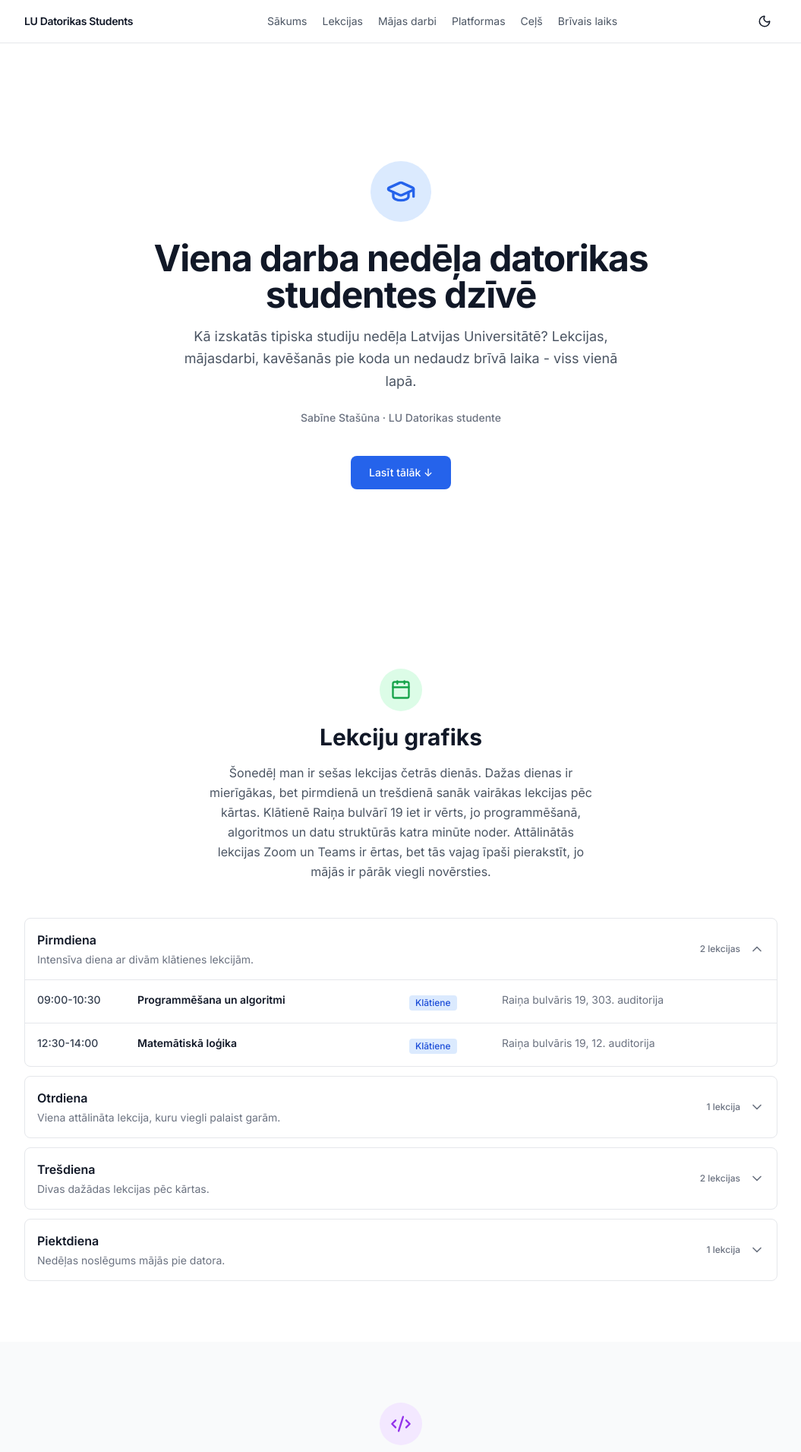
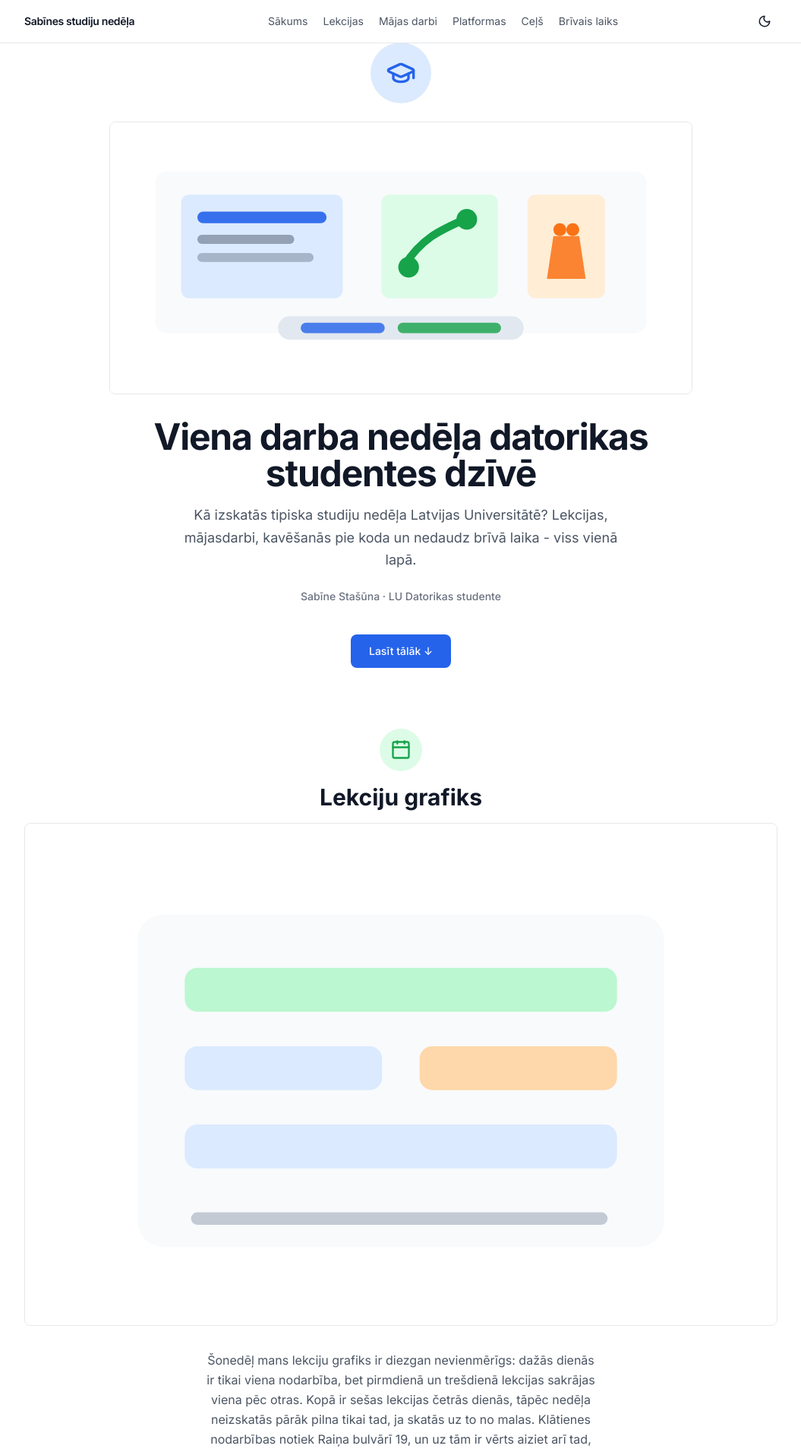
Before and after one commit to sabinestasuna/manalieliskanedela, a Next.js app: page / in a window 1280 px wide. Shown: the top 1911 px of the page at 76% size, without its empty margins (112-1167 px from the left). Built offline with nearby package versions, Linux system fonts and the light colour scheme.

Commit message:
Complete assignment requirements

```diff
--- a/app/layout.tsx
+++ b/app/layout.tsx
@@ -6,8 +6,8 @@ import { ThemeProvider } from "@/components/ThemeProvider";
 const inter = Inter({ subsets: ["latin", "latin-ext"] });
 
 export const metadata: Metadata = {
-  title: "Viena darba nedēļa datorikas studenta dzīvē",
-  description: "Kā izskatās tipiska studiju nedēļa Latvijas Universitātes datorikas studentam",
+  title: "Viena darba nedēļa datorikas studentes dzīvē",
+  description: "Sabīnes Stašūnas vienas darba nedēļas stāsts Latvijas Universitātes datorikas studijās",
 };
 
 export default function RootLayout({
--- a/components/Navbar.tsx
+++ b/components/Navbar.tsx
@@ -1,7 +1,7 @@
 "use client";
 
 import { useState } from "react";
-import { Moon, Sun, Menu, X } from "lucide-react";
+import { Menu, Moon, Sun, X } from "lucide-react";
 import { useTheme } from "next-themes";
 
 const links = [
@@ -18,9 +18,11 @@ export function Navbar() {
   const [open, setOpen] = useState(false);
 
   return (
-    <nav className="fixed top-0 left-0 right-0 z-50 bg-white/80 dark:bg-gray-950/80 backdrop-blur border-b border-gray-200 dark:border-gray-800">
+    <nav className="fixed top-0 left-0 right-0 z-50 bg-white/85 dark:bg-gray-950/85 backdrop-blur border-b border-gray-200 dark:border-gray-800">
       <div className="max-w-5xl mx-auto px-4 h-14 flex items-center justify-between">
-        <span className="font-semibold text-sm tracking-tight">LU Datorikas Students</span>
+        <a href="#sakums" className="font-semibold text-sm tracking-tight">
+          Sabīnes studiju nedēļa
+        </a>
 
         <ul className="hidden md:flex gap-5 text-sm">
           {links.map((l) => (
@@ -37,17 +39,19 @@ export function Navbar() {
 
         <div className="flex items-center gap-2">
           <button
+            type="button"
             onClick={() => setTheme(resolvedTheme === "dark" ? "light" : "dark")}
             className="p-2 rounded-md hover:bg-gray-100 dark:hover:bg-gray-800 transition-colors"
-            aria-label="Pārslēgt tēmu"
+            aria-label="Pārslēgt krāsu režīmu"
           >
             {resolvedTheme === "dark" ? <Sun size={18} /> : <Moon size={18} />}
           </button>
 
           <button
+            type="button"
             className="md:hidden p-2 rounded-md hover:bg-gray-100 dark:hover:bg-gray-800"
             onClick={() => setOpen(!open)}
-            aria-label="Izvēlne"
+            aria-label="Atvērt vai aizvērt izvēlni"
           >
             {open ? <X size={18} /> : <Menu size={18} />}
           </button>
--- /dev/null
+++ b/components/StudyIllustrations.tsx
@@ -0,0 +1,106 @@
+type IllustrationProps = {
+  variant: "hero" | "lectures" | "tasks" | "platforms" | "route" | "freeTime";
+  title: string;
+};
+
+const baseLabel = "Autora veidota ilustrācija";
+
+export function StudyIllustration({ variant, title }: IllustrationProps) {
+  const label = `${baseLabel}: ${title}`;
+
+  if (variant === "hero") {
+    return (
+      <figure className="w-full max-w-3xl mx-auto mb-8" aria-label={label}>
+        <svg viewBox="0 0 900 420" role="img" className="w-full h-auto rounded-lg border border-gray-200 dark:border-gray-800 bg-white dark:bg-gray-950">
+          <title>{label}</title>
+          <rect width="900" height="420" fill="currentColor" className="text-white dark:text-gray-950" />
+          <rect x="70" y="76" width="760" height="250" rx="18" fill="#f8fafc" className="dark:fill-gray-900" />
+          <rect x="110" y="112" width="250" height="160" rx="12" fill="#dbeafe" className="dark:fill-blue-950" />
+          <rect x="135" y="138" width="200" height="18" rx="9" fill="#2563eb" opacity="0.9" />
+          <rect x="135" y="174" width="150" height="14" rx="7" fill="#0f172a" opacity="0.35" className="dark:fill-gray-200" />
+          <rect x="135" y="202" width="180" height="14" rx="7" fill="#0f172a" opacity="0.25" className="dark:fill-gray-200" />
+          <rect x="420" y="112" width="180" height="160" rx="12" fill="#dcfce7" className="dark:fill-green-950" />
+          <path d="M455 222c28-44 58-56 94-72" fill="none" stroke="#16a34a" strokeWidth="12" strokeLinecap="round" />
+          <circle cx="462" cy="224" r="16" fill="#16a34a" />
+          <circle cx="552" cy="150" r="16" fill="#16a34a" />
+          <rect x="646" y="112" width="120" height="160" rx="12" fill="#ffedd5" className="dark:fill-orange-950" />
+          <path d="M676 242h60l-10-66h-40l-10 66Z" fill="#f97316" opacity="0.85" />
+          <circle cx="696" cy="166" r="10" fill="#f97316" />
+          <circle cx="716" cy="166" r="10" fill="#f97316" />
+          <rect x="260" y="300" width="380" height="36" rx="18" fill="#e2e8f0" className="dark:fill-gray-800" />
+          <rect x="295" y="310" width="130" height="16" rx="8" fill="#2563eb" opacity="0.8" />
+          <rect x="445" y="310" width="160" height="16" rx="8" fill="#16a34a" opacity="0.8" />
+        </svg>
+        <figcaption className="sr-only">{label}</figcaption>
+      </figure>
+    );
+  }
+
+  const content = {
+    lectures: (
+      <>
+        <rect x="72" y="58" width="336" height="212" rx="16" fill="#f8fafc" className="dark:fill-gray-900" />
+        <rect x="102" y="92" width="276" height="28" rx="8" fill="#bbf7d0" />
+        <rect x="102" y="142" width="126" height="28" rx="8" fill="#dbeafe" />
+        <rect x="252" y="142" width="126" height="28" rx="8" fill="#fed7aa" />
+        <rect x="102" y="192" width="276" height="28" rx="8" fill="#dbeafe" />
+        <path d="M110 252h258" stroke="#64748b" strokeWidth="8" strokeLinecap="round" opacity="0.35" />
+      </>
+    ),
+    tasks: (
+      <>
+        <rect x="92" y="58" width="296" height="212" rx="18" fill="#f8fafc" className="dark:fill-gray-900" />
+        <path d="M134 115h36l18 18 42-50" fill="none" stroke="#16a34a" strokeWidth="12" strokeLinecap="round" strokeLinejoin="round" />
+        <rect x="250" y="92" width="90" height="18" rx="9" fill="#16a34a" opacity="0.7" />
+        <path d="M134 175h36l18 18 42-50" fill="none" stroke="#eab308" strokeWidth="12" strokeLinecap="round" strokeLinejoin="round" />
+        <rect x="250" y="152" width="110" height="18" rx="9" fill="#eab308" opacity="0.7" />
+        <path d="M142 228l50-50m0 50-50-50" stroke="#ef4444" strokeWidth="12" strokeLinecap="round" />
+        <rect x="250" y="208" width="74" height="18" rx="9" fill="#ef4444" opacity="0.7" />
+      </>
+    ),
+    platforms: (
+      <>
+        <rect x="104" y="64" width="112" height="82" rx="16" fill="#dbeafe" />
+        <rect x="264" y="64" width="112" height="82" rx="16" fill="#fce7f3" />
+        <rect x="104" y="184" width="112" height="82" rx="16" fill="#e0f2fe" />
+        <rect x="264" y="184" width="112" height="82" rx="16" fill="#fee2e2" />
+        <path d="M216 105h48M160 146v38M320 146v38M216 225h48" stroke="#64748b" strokeWidth="8" strokeLinecap="round" opacity="0.45" />
+        <circle cx="160" cy="105" r="20" fill="#2563eb" />
+        <circle cx="320" cy="105" r="20" fill="#a855f7" />
+        <circle cx="160" cy="225" r="20" fill="#0284c7" />
+        <circle cx="320" cy="225" r="20" fill="#dc2626" />
+      </>
+    ),
+    route: (
+      <>
+        <rect x="70" y="78" width="340" height="174" rx="18" fill="#f8fafc" className="dark:fill-gray-900" />
+        <path d="M116 210c60-86 126-30 174-98 22-32 52-44 84-26" fill="none" stroke="#f59e0b" strokeWidth="14" strokeLinecap="round" />
+        <circle cx="116" cy="210" r="18" fill="#16a34a" />
+        <circle cx="374" cy="86" r="18" fill="#2563eb" />
+        <rect x="150" y="236" width="74" height="24" rx="12" fill="#16a34a" opacity="0.8" />
+        <rect x="282" y="52" width="100" height="24" rx="12" fill="#2563eb" opacity="0.8" />
+      </>
+    ),
+    freeTime: (
+      <>
+        <rect x="84" y="80" width="312" height="170" rx="18" fill="#f8fafc" className="dark:fill-gray-900" />
+        <circle cx="158" cy="160" r="42" fill="#dcfce7" />
+        <path d="M136 160h44m-22-22v44" stroke="#16a34a" strokeWidth="10" strokeLinecap="round" />
+        <rect x="238" y="118" width="94" height="84" rx="16" fill="#ede9fe" />
+        <path d="M258 158h54m-42-18v36m30-36v36" stroke="#7c3aed" strokeWidth="8" strokeLinecap="round" />
+        <path d="M128 260h224" stroke="#64748b" strokeWidth="8" strokeLinecap="round" opacity="0.35" />
+      </>
+    ),
+  }[variant];
+
+  return (
+    <figure className="w-full mb-8" aria-label={label}>
+      <svg viewBox="0 0 480 320" role="img" className="w-full h-auto rounded-lg border border-gray-200 dark:border-gray-800 bg-white dark:bg-gray-950">
+        <title>{label}</title>
+        <rect width="480" height="320" fill="currentColor" className="text-white dark:text-gray-950" />
+        {content}
+      </svg>
+      <figcaption className="sr-only">{label}</figcaption>
+    </figure>
+  );
+}
--- a/components/sections/Hero.tsx
+++ b/components/sections/Hero.tsx
@@ -1,4 +1,5 @@
 import { GraduationCap } from "lucide-react";
+import { StudyIllustration } from "@/components/StudyIllustrations";
 
 export function Hero() {
   return (
@@ -9,6 +10,8 @@ export function Hero() {
       <div className="mb-6 flex items-center justify-center w-20 h-20 rounded-full bg-blue-100 dark:bg-blue-900/30">
         <GraduationCap size={40} className="text-blue-600 dark:text-blue-400" />
       </div>
+
+      <StudyIllustration variant="hero" title="studiju nedēļas noskaņas attēls ar lekcijām, ceļu un uzdevumiem" />
 
       <h1 className="text-3xl sm:text-5xl font-bold tracking-tight mb-4 max-w-2xl">
         Viena darba nedēļa datorikas studentes dzīvē
--- a/components/sections/Lekcijas.tsx
+++ b/components/sections/Lekcijas.tsx
@@ -2,6 +2,7 @@
 
 import { useState } from "react";
 import { Calendar, ChevronDown } from "lucide-react";
+import { StudyIllustration } from "@/components/StudyIllustrations";
 
 const schedule = [
   {
@@ -46,11 +47,17 @@ export function Lekcijas() {
           <Calendar size={28} className="text-green-600 dark:text-green-400" />
         </div>
         <h2 className="text-2xl sm:text-3xl font-bold mb-4">Lekciju grafiks</h2>
+        <StudyIllustration variant="lectures" title="lekciju grafiks ar vairākām nodarbībām vienā dienā" />
         <p className="text-gray-600 dark:text-gray-400 max-w-lg leading-relaxed">
-          Šonedēļ man ir sešas lekcijas četrās dienās. Dažas dienas ir mierīgākas, bet pirmdienā
-          un trešdienā sanāk vairākas lekcijas pēc kārtas. Klātienē Raiņa bulvārī 19 iet ir vērts,
-          jo programmēšanā, algoritmos un datu struktūrās katra minūte noder. Attālinātās lekcijas
-          Zoom un Teams ir ērtas, bet tās vajag īpaši pierakstīt, jo mājās ir pārāk viegli novērsties.
+          Šonedēļ mans lekciju grafiks ir diezgan nevienmērīgs: dažās dienās ir tikai viena
+          nodarbība, bet pirmdienā un trešdienā lekcijas sakrājas viena pēc otras. Kopā ir sešas
+          lekcijas četrās dienās, tāpēc nedēļa neizskatās pārāk pilna tikai tad, ja skatās uz to no
+          malas. Klātienes nodarbības notiek Raiņa bulvārī 19, un uz tām ir vērts aiziet arī tad,
+          ja no rīta gribas palikt mājās. Programmēšana, algoritmi un datu struktūras prasa īpašu
+          uzmanību, jo pietiek uz brīdi novērsties, lai vēlāk nesaprastu, kāpēc kods nestrādā.
+          Attālinātās lekcijas Zoom un Microsoft Teams ir ērtas, tomēr tām vajag stingru
+          pašdisciplīnu. Mājās ir viegli atlikt pieslēgšanos uz “vēl piecām minūtēm”, tāpēc grafiku
+          turu redzamā vietā un pirms katras lekcijas pārbaudu arī Outlook kalendāru.
         </p>
       </div>
 
```
Also changed, not shown: components/sections/BrivaisLaiks.tsx (+19 -11 lines), components/sections/Cels.tsx (+11 -4 lines), components/sections/MajasDarbi.tsx (+11 -5 lines), components/sections/Platformas.tsx (+11 -3 lines), 2 other files (tests, documents, lock files or other folders).
